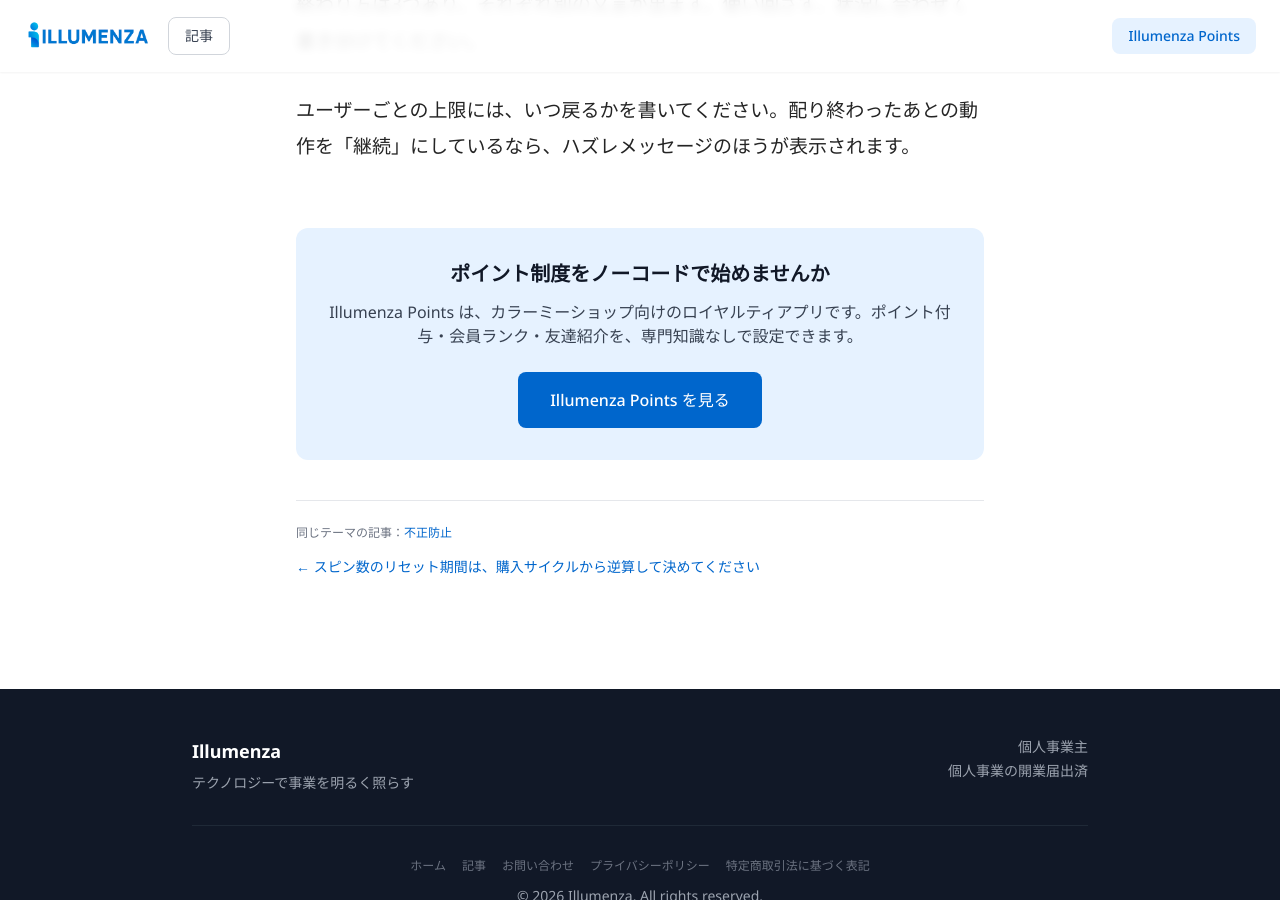
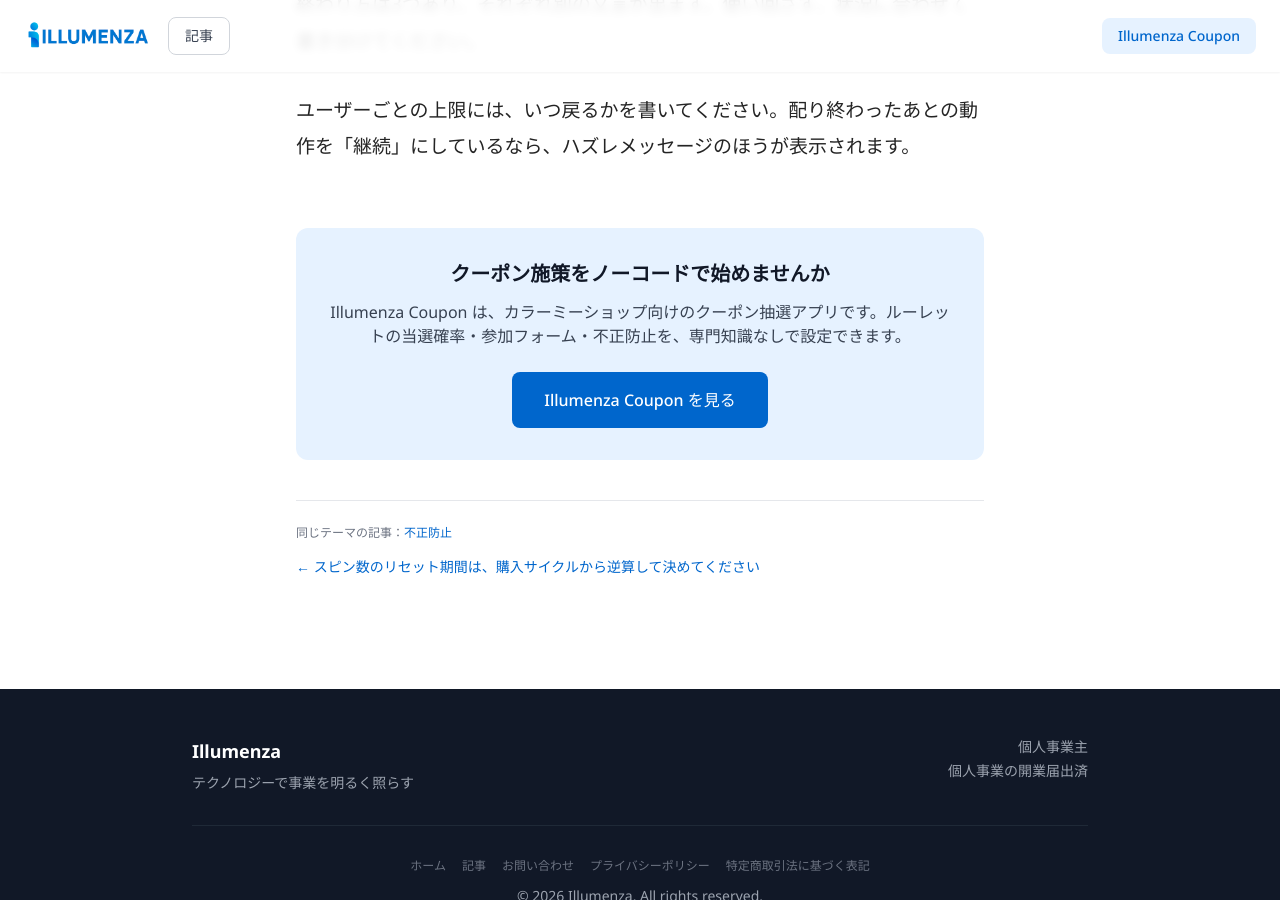
Before and after one commit to TheKinng96/illumenza-homepage, a Jekyll site: the page built from _posts/2026-07-10-coupon-limit-messages.md, in a window 1280 px wide and 900 px high, scrolled down 2950 px. Built offline with Jekyll 4.4.1, drawn with Linux system fonts in a browser that asks for light colours; nearby versions of some CDN libraries.

Commit message:
fix(blog): match both CTAs to the article's app
Reported against the navbar on /blog/?app=coupon, which showed "Illumenza
Points". Checking it turned up the larger version of the same bug: the
mandatory CTA at the foot of every post was hardcoded to Points too, so
**all eighteen Coupon articles closed by pitching a different product** —
and specifically the one that cannot be installed yet, on articles about
the one that can.

Both now follow `page.app`. Coupon articles get Coupon copy and
coupon.illumenza.dev; everything else is unchanged.

/blog/ needed separate handling. It is one page serving both apps and the
app comes from a query string the server never sees, so Liquid cannot
resolve it. blog-filter.js rewrites the navbar CTA whenever the filter
changes, keyed off a data-app-cta attribute.

The gate asserts both directions per app, plus a loop over every
`app: coupon` post confirming none links the Points app. A single sampled
assertion would have passed the whole time this was broken.

Verified: with ?app=coupon the CTA reads Illumenza Coupon and points at
coupon.illumenza.dev; clearing the filter or selecting Points returns it.

Co-Authored-By: Claude Opus 5 <noreply@anthropic.com>

```diff
--- a/_layouts/default.html
+++ b/_layouts/default.html
@@ -114,8 +114,18 @@
         <a href="/"><img src="/images/logo-full.png" alt="Illumenza" class="h-8 sm:h-10"></a>
         <a href="/blog/" class="shrink-0 px-3 sm:px-4 py-1.5 sm:py-2 font-medium text-gray-700 border border-gray-300 rounded-lg hover:border-brand-blue hover:text-brand-blue transition-colors">記事</a>
       </div>
-      <a href="https://points.illumenza.dev" class="shrink-0 px-3 sm:px-4 py-1.5 sm:py-2 text-sm font-medium bg-brand-light text-brand-blue rounded-lg hover:bg-brand-blue hover:text-white transition-colors">
-        Illumenza Points
+      {%- comment -%}
+        Matched to the page's app. On /blog/ itself the app is chosen by a query
+        string the server never sees, so blog-filter.js rewrites this when a
+        filter is active — data-app-cta marks it for that.
+      {%- endcomment -%}
+      {%- if page.app == 'coupon' -%}
+        {%- assign nav_cta = 'Illumenza Coupon' -%}{%- assign nav_url = 'https://coupon.illumenza.dev' -%}
+      {%- else -%}
+        {%- assign nav_cta = 'Illumenza Points' -%}{%- assign nav_url = 'https://points.illumenza.dev' -%}
+      {%- endif -%}
+      <a href="{{ nav_url }}" data-app-cta class="shrink-0 px-3 sm:px-4 py-1.5 sm:py-2 text-sm font-medium bg-brand-light text-brand-blue rounded-lg hover:bg-brand-blue hover:text-white transition-colors">
+        {{ nav_cta }}
       </a>
     </div>
   </nav>
--- a/_layouts/post.html
+++ b/_layouts/post.html
@@ -81,14 +81,28 @@ layout: default
     {{ content }}
   </div>
 
-  <!-- Mandatory CTA. Lives in the layout so every post has it. -->
+  {%- comment -%}
+    Mandatory CTA, matched to the article's app. It was hardcoded to Points,
+    which meant all eighteen Coupon articles closed by pitching a different
+    product — and the one that cannot be installed yet, on articles about the
+    one that can.
+  {%- endcomment -%}
+  {%- if page.app == 'coupon' -%}
+    {%- assign cta_head = 'クーポン施策をノーコードで始めませんか' -%}
+    {%- assign cta_body = 'Illumenza Coupon は、カラーミーショップ向けのクーポン抽選アプリです。ルーレットの当選確率・参加フォーム・不正防止を、専門知識なしで設定できます。' -%}
+    {%- assign cta_label = 'Illumenza Coupon を見る' -%}
+    {%- assign cta_url = 'https://coupon.illumenza.dev' -%}
+  {%- else -%}
+    {%- assign cta_head = 'ポイント制度をノーコードで始めませんか' -%}
+    {%- assign cta_body = 'Illumenza Points は、カラーミーショップ向けのロイヤルティアプリです。ポイント付与・会員ランク・友達紹介を、専門知識なしで設定できます。' -%}
+    {%- assign cta_label = 'Illumenza Points を見る' -%}
+    {%- assign cta_url = 'https://points.illumenza.dev' -%}
+  {%- endif -%}
   <aside class="mt-12 sm:mt-16 p-6 sm:p-8 bg-brand-light rounded-xl text-center">
-    <h2 class="text-lg sm:text-xl font-bold text-gray-900 mb-3">ポイント制度をノーコードで始めませんか</h2>
-    <p class="text-sm sm:text-base text-gray-700 mb-6">
-      Illumenza Points は、カラーミーショップ向けのロイヤルティアプリです。ポイント付与・会員ランク・友達紹介を、専門知識なしで設定できます。
-    </p>
-    <a href="https://points.illumenza.dev" class="inline-block px-6 sm:px-8 py-3 sm:py-4 text-sm sm:text-base bg-brand-blue text-white font-medium rounded-lg hover:bg-blue-700 transition-colors">
-      Illumenza Points を見る
+    <h2 class="text-lg sm:text-xl font-bold text-gray-900 mb-3">{{ cta_head }}</h2>
+    <p class="text-sm sm:text-base text-gray-700 mb-6">{{ cta_body }}</p>
+    <a href="{{ cta_url }}" class="inline-block px-6 sm:px-8 py-3 sm:py-4 text-sm sm:text-base bg-brand-blue text-white font-medium rounded-lg hover:bg-blue-700 transition-colors">
+      {{ cta_label }}
     </a>
   </aside>
 
```
Also changed, not shown: js/blog-filter.js (+15 -0 lines), 1 other file.
